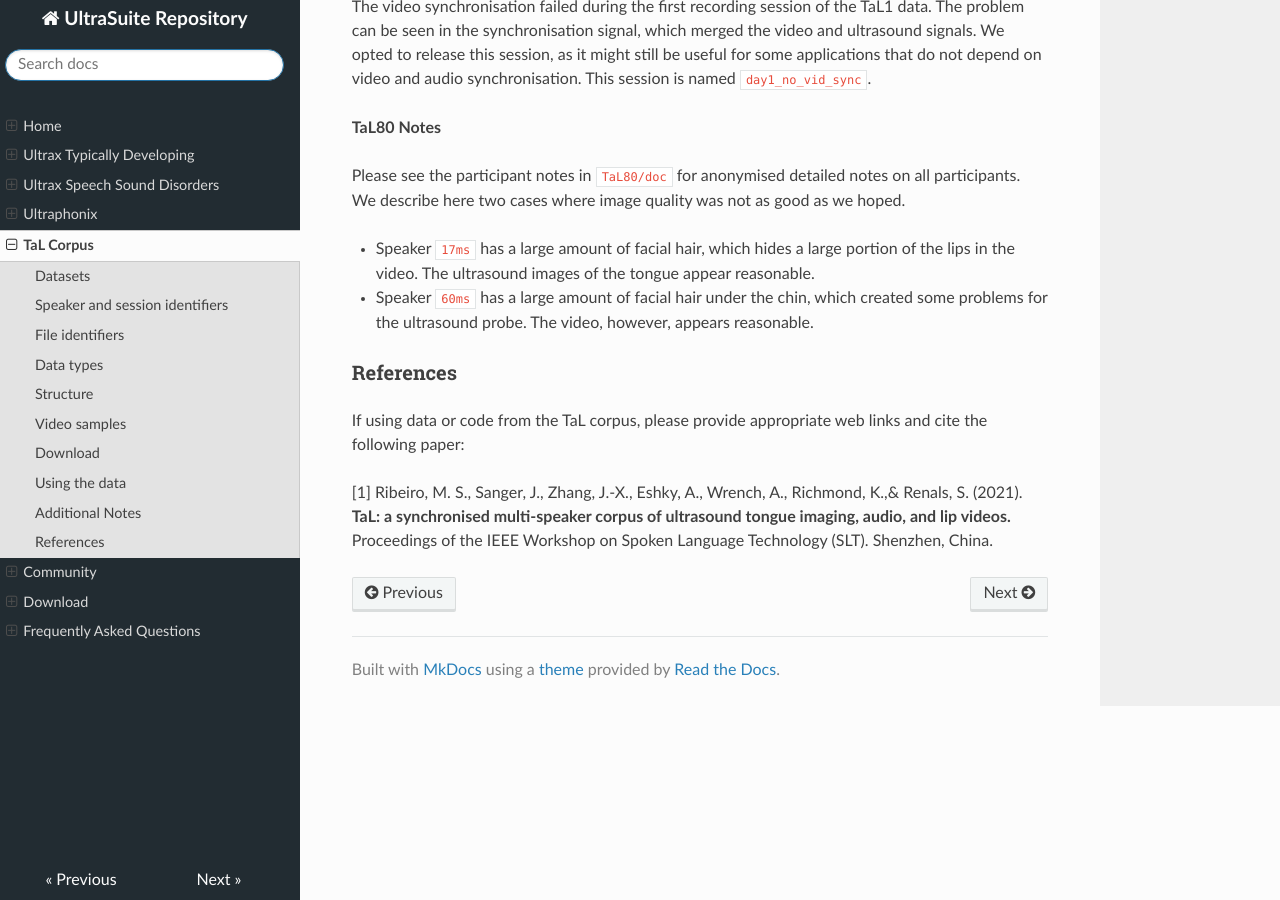
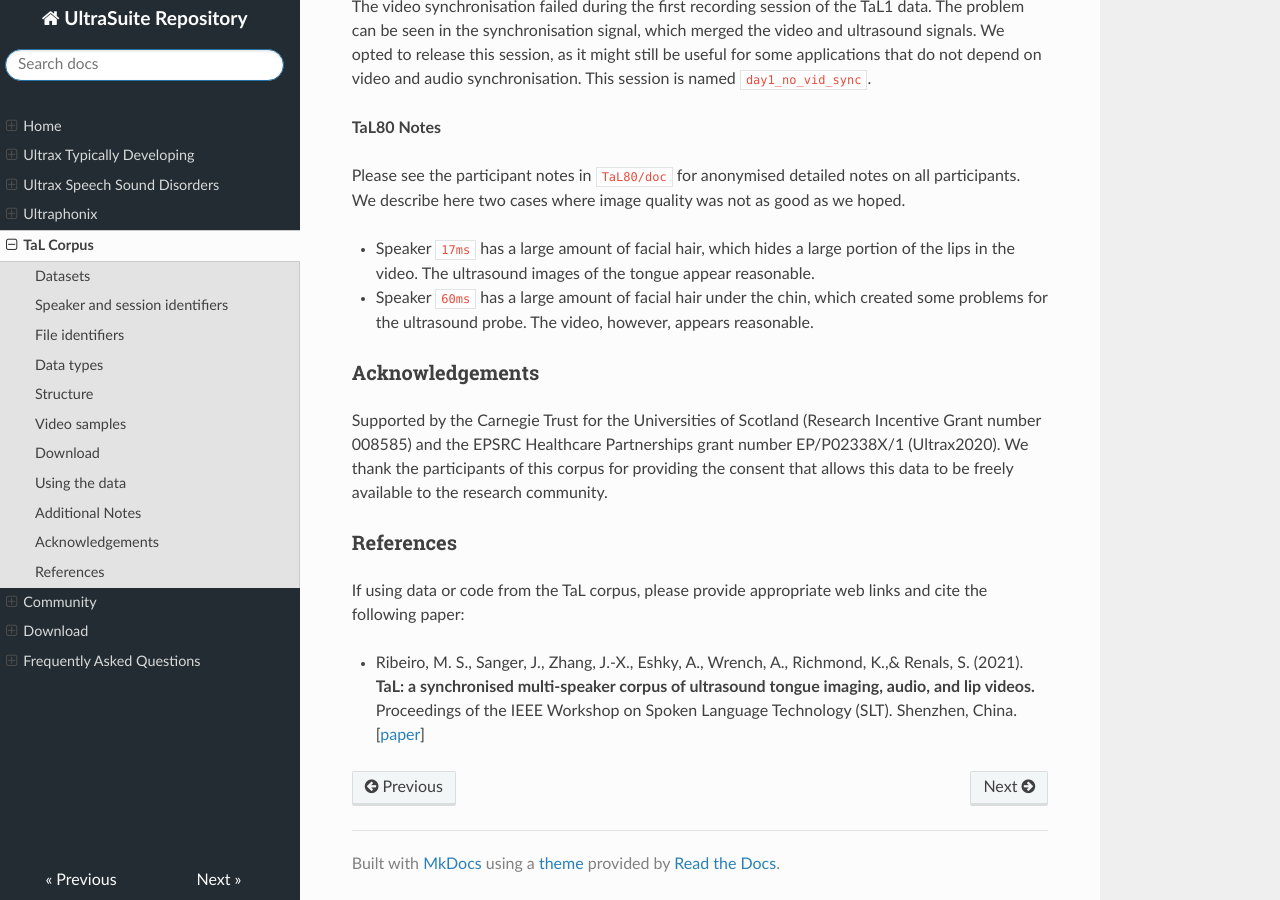
Before and after one commit to UltraSuite/ultrasuite-doc, an MkDocs documentation site: the page built from docs/data/tal_corpus.md, in a window 1280 px wide and 900 px high, scrolled down 5084 px. Built offline with MkDocs 1.6.1, drawn with Linux system fonts in a browser that asks for light colours; nearby versions of some CDN libraries.

Commit message:
add acknowledgements and paper link to TaL corpus

```diff
--- a/docs/data/tal_corpus.md
+++ b/docs/data/tal_corpus.md
@@ -191,8 +191,14 @@ Please see the participant notes in `TaL80/doc` for anonymised detailed notes on
 
 
 
+### Acknowledgements
+
+Supported by the Carnegie Trust for the Universities of Scotland (Research Incentive Grant number 008585) and the EPSRC Healthcare Partnerships grant number EP/P02338X/1 (Ultrax2020). We thank the participants of this corpus for providing the consent that allows this data to be freely available to the research community.
+
+
+
 ### References
 
 If using data or code from the TaL corpus, please provide appropriate web links and cite the following paper:
 
-[1] Ribeiro, M. S., Sanger, J., Zhang, J.-X., Eshky, A., Wrench, A., Richmond, K.,& Renals, S. (2021).  **TaL: a synchronised multi-speaker corpus of ultrasound tongue imaging, audio, and lip videos.** Proceedings of the IEEE Workshop on Spoken Language Technology (SLT). Shenzhen, China.
+- Ribeiro, M. S., Sanger, J., Zhang, J.-X., Eshky, A., Wrench, A., Richmond, K.,& Renals, S. (2021).  **TaL: a synchronised multi-speaker corpus of ultrasound tongue imaging, audio, and lip videos.** Proceedings of the IEEE Workshop on Spoken Language Technology (SLT). Shenzhen, China. [[paper](papers/tal_corpus_SLT2021.pdf)]
```
